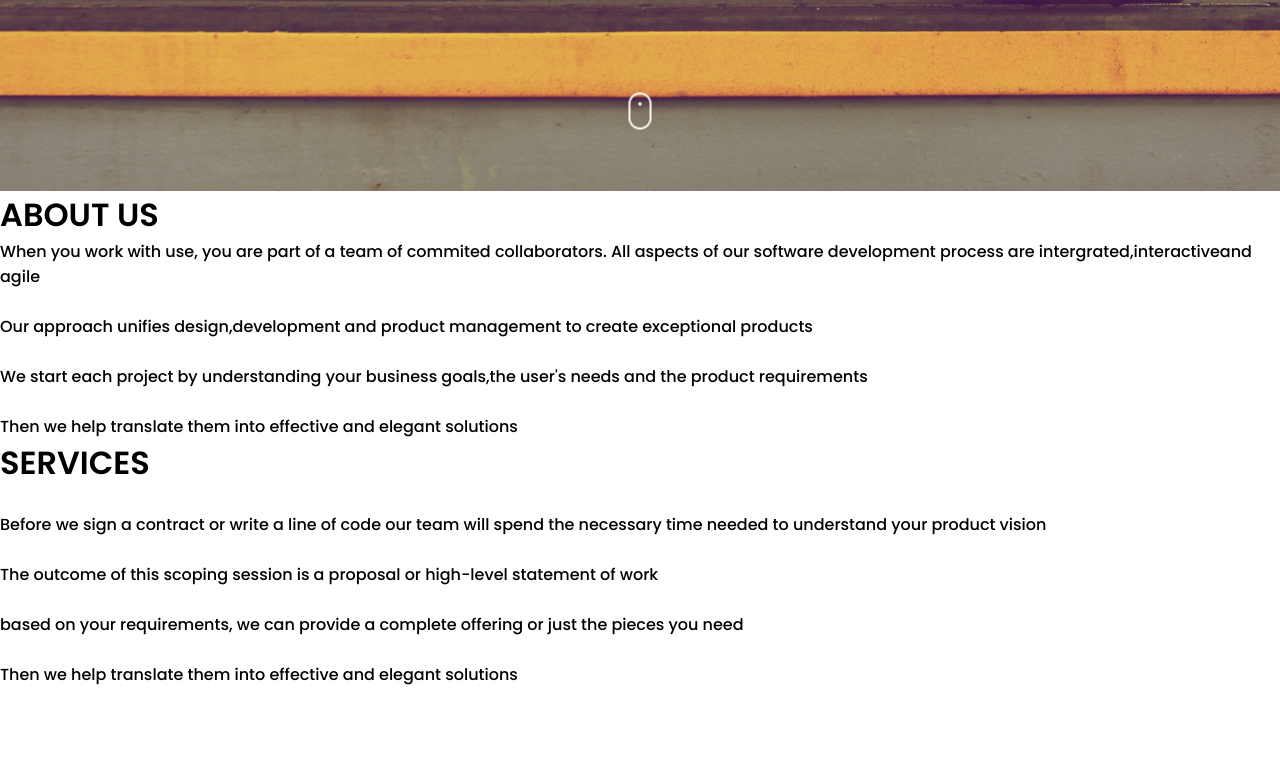
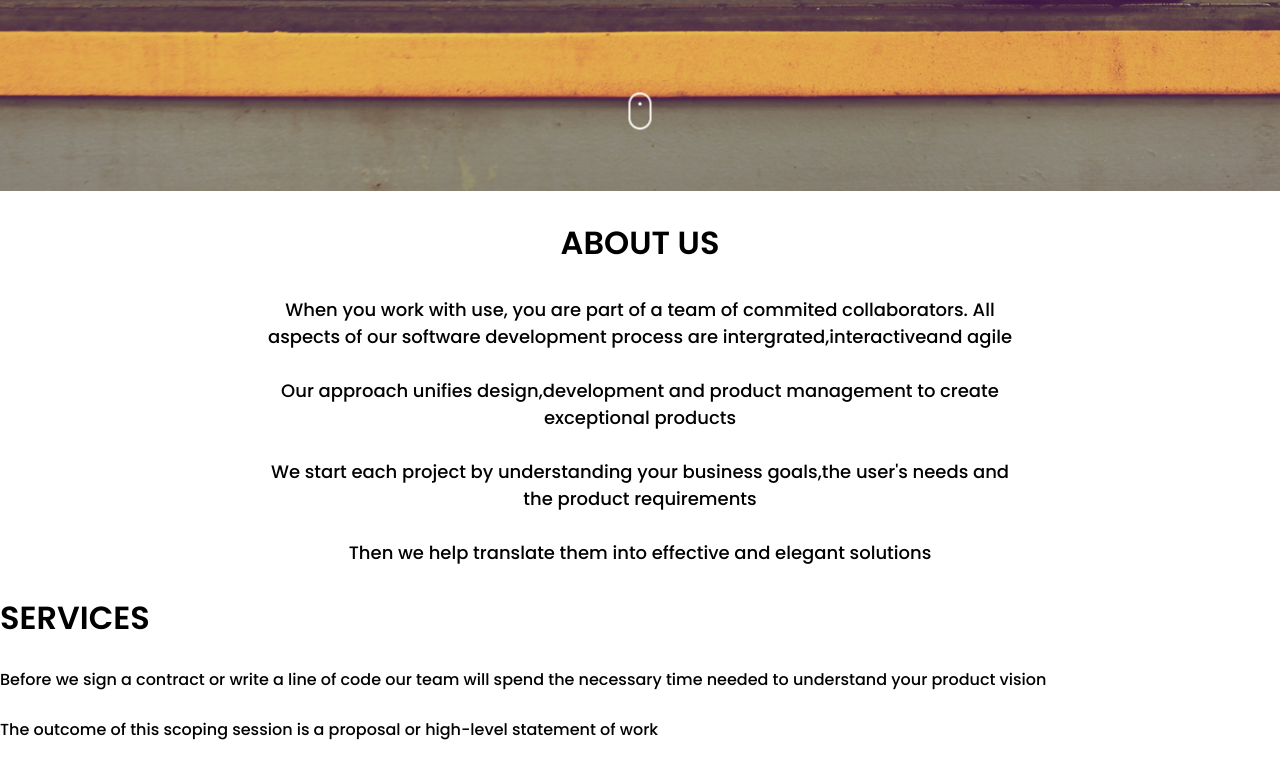
Before and after one commit to gksang/Week3IndProject, a plain HTML site: page index.html in a window 1280 px wide. Shown: the part 609-1377 px from the top of the page. Before the commit the page ends 1296 px from the top, so only its background shows below. Drawn offline with Linux system fonts and the light colour scheme.

Commit message:
About Section Styling

```diff
--- a/css/style.css
+++ b/css/style.css
@@ -36,7 +36,7 @@
     left:50%;
     text-align: center;
     transform: translate(-50%,-50%);
-    font-size: 36px;
+    font-size: 34px;
 }
 .img-header p{
     position: absolute;
@@ -47,3 +47,21 @@
     font-size: 14px;
 }
 /* -----ABOUT SECTION STYLING---- */
+
+.about p{
+    text-align: center;
+    padding: 2px;
+    margin-top: 2%;
+    margin-bottom: 2%;
+    margin-left: 20%;
+    margin-right: 20%;
+    font-size: 18px;
+}
+.about h1{
+    text-align: center;
+    padding: 2px;
+    margin-top: 2%;
+    margin-bottom: 2%;
+    margin-left: 20%;
+    margin-right: 20%;
+}
```
